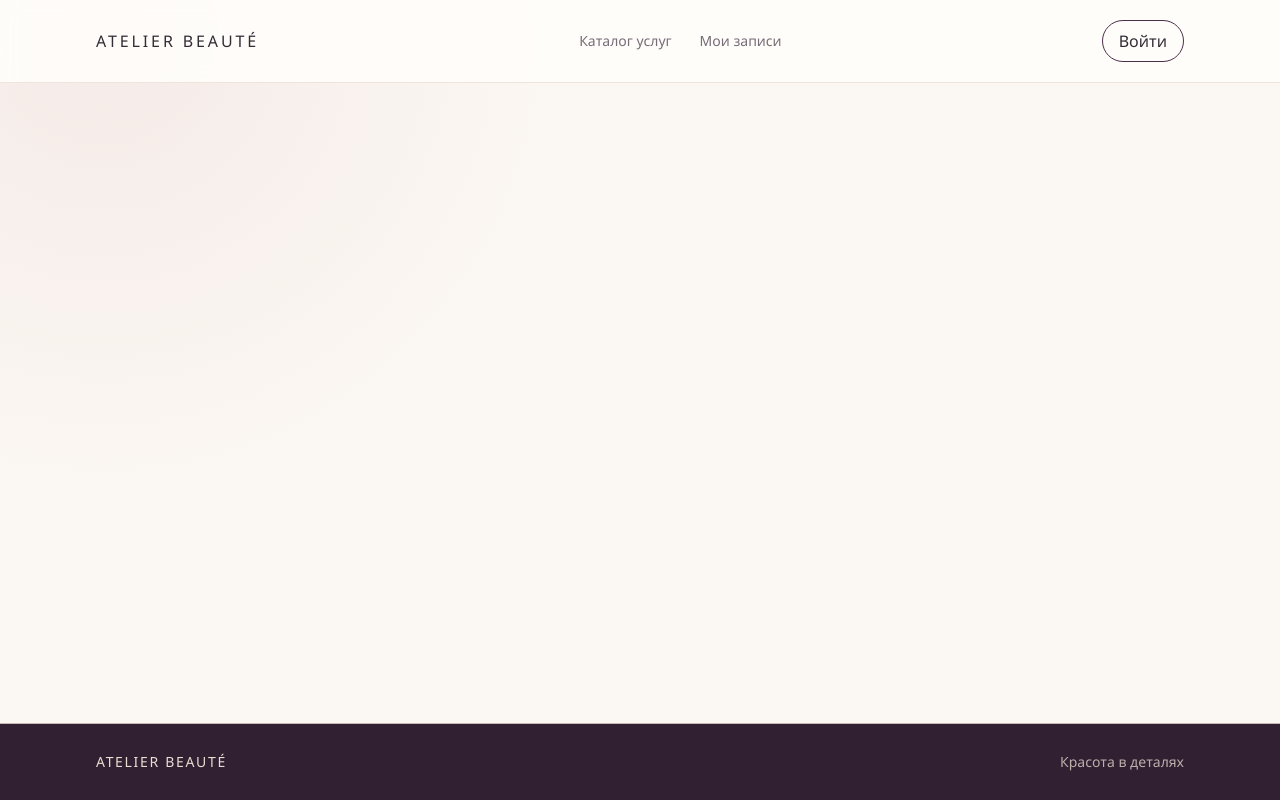
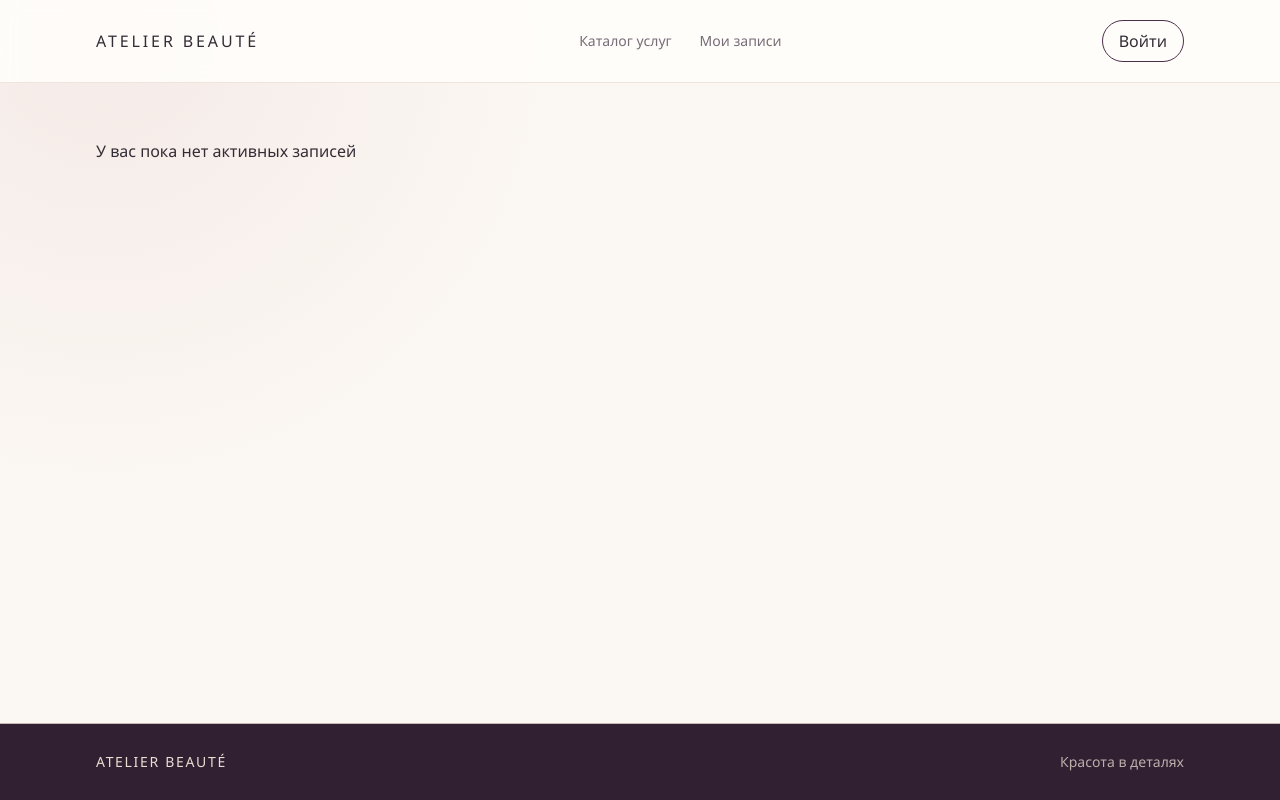
Before and after one commit to Google24/beauty-salon-booking, a React app in the folder frontend/: page /profile in a window 1280 px wide. Built offline with nearby package versions, Linux system fonts and the light colour scheme; the HTML template or start-up script is replaced by a standard one.

Commit message:
Добавлена страница моих записей и ссылка в шапке

```diff
--- a/frontend/src/App.jsx
+++ b/frontend/src/App.jsx
@@ -3,6 +3,7 @@ import './App.css'
 import Layout from './components/Layout'
 import Home from './pages/Home'
 import Login from './pages/Login'
+import Profile from './pages/Profile'
 import Services from './pages/Services'
 
 function App() {
@@ -13,6 +14,7 @@ function App() {
           <Route path="/" element={<Home />} />
           <Route path="/services" element={<Services />} />
           <Route path="/login" element={<Login />} />
+          <Route path="/profile" element={<Profile />} />
         </Routes>
       </Layout>
     </BrowserRouter>
--- a/frontend/src/components/Layout.jsx
+++ b/frontend/src/components/Layout.jsx
@@ -22,12 +22,12 @@ function Layout({ children }) {
             >
               Каталог услуг
             </NavLink>
-            <a
-              href="/bookings"
+            <NavLink
+              to="/profile"
               className="transition-colors hover:text-[var(--color-plum)]"
             >
               Мои записи
-            </a>
+            </NavLink>
           </nav>
 
           <NavLink
@@ -45,9 +45,9 @@ function Layout({ children }) {
           <NavLink to="/services" className="whitespace-nowrap hover:text-[var(--color-plum)]">
             Каталог услуг
           </NavLink>
-          <a href="/bookings" className="whitespace-nowrap hover:text-[var(--color-plum)]">
+          <NavLink to="/profile" className="whitespace-nowrap hover:text-[var(--color-plum)]">
             Мои записи
-          </a>
+          </NavLink>
         </nav>
       </header>
 
--- /dev/null
+++ b/frontend/src/pages/Profile.jsx
@@ -0,0 +1,5 @@
+function Profile() {
+  return <p>У вас пока нет активных записей</p>
+}
+
+export default Profile
```
